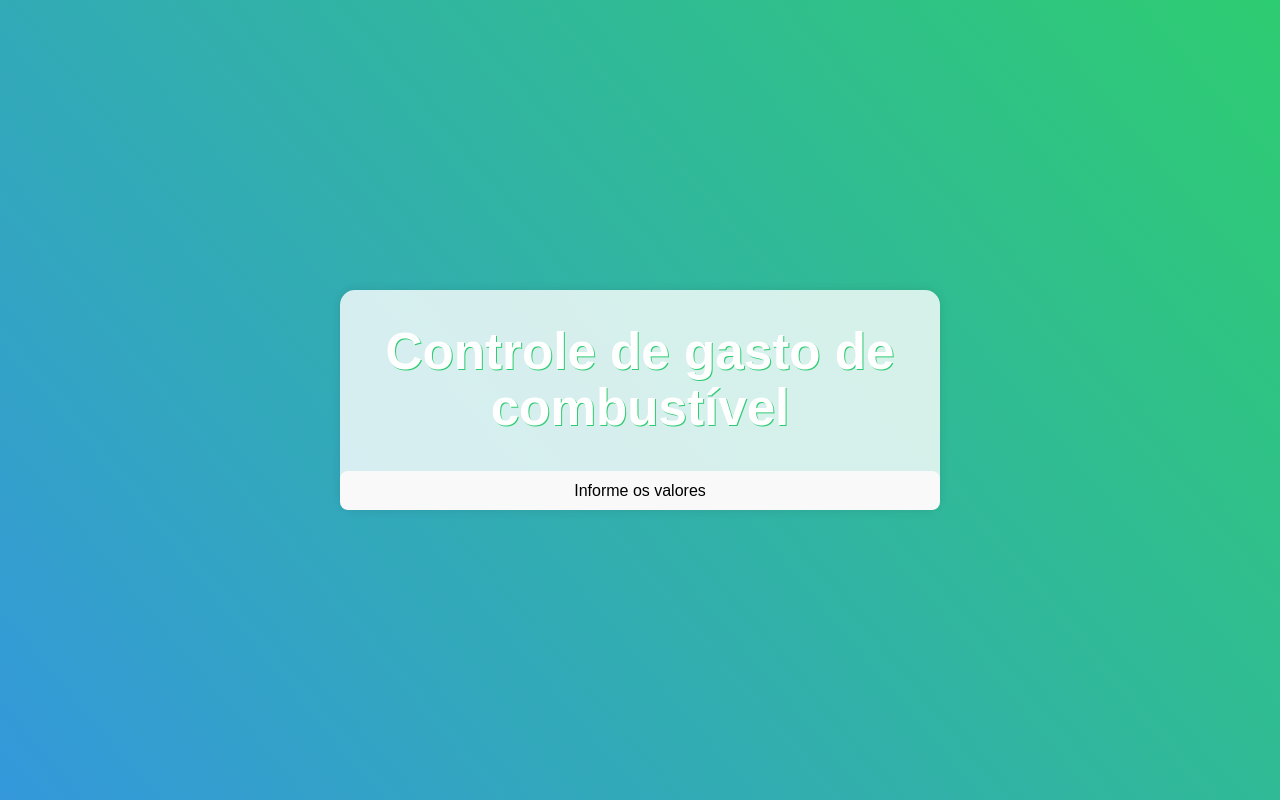
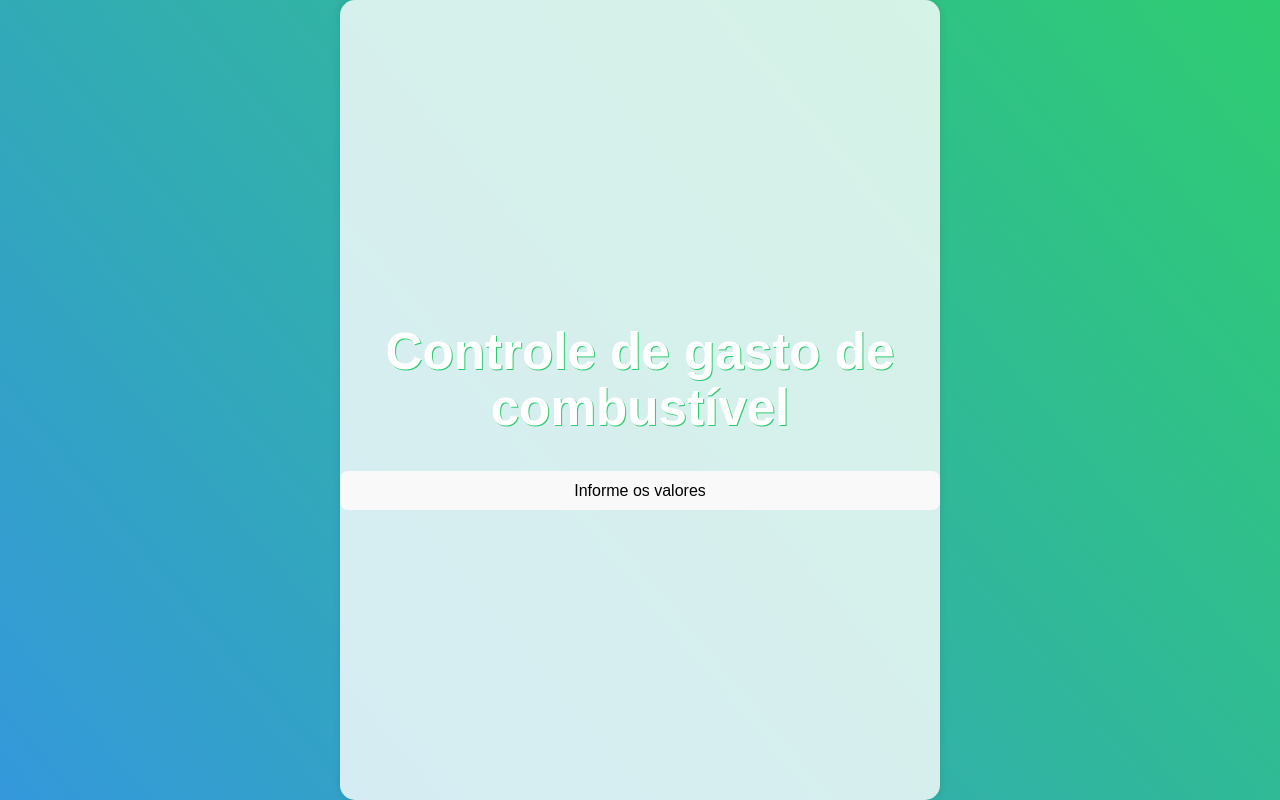
Before and after one commit to MarceloMederi/consumoCombustivelReact, a React (Vite) app in the folder concom/: page / in a window 1280 px wide. Built offline with nearby package versions, Linux system fonts and the light colour scheme.

Commit message:
Update App.css
Centralizado a div

```diff
--- a/concom/src/App.css
+++ b/concom/src/App.css
@@ -22,7 +22,12 @@ div {
   background-color: rgba(255, 255, 255, 0.8);
   border-radius: 15px;
   box-shadow: 0 0 10px rgba(0, 0, 0, 0.1);
+  display: flex;
+  flex-direction: column;
+  justify-content: center;
+  height: 100vh; /* define a altura como 100% da altura da viewport */
 }
+
 
 
 input {
```
